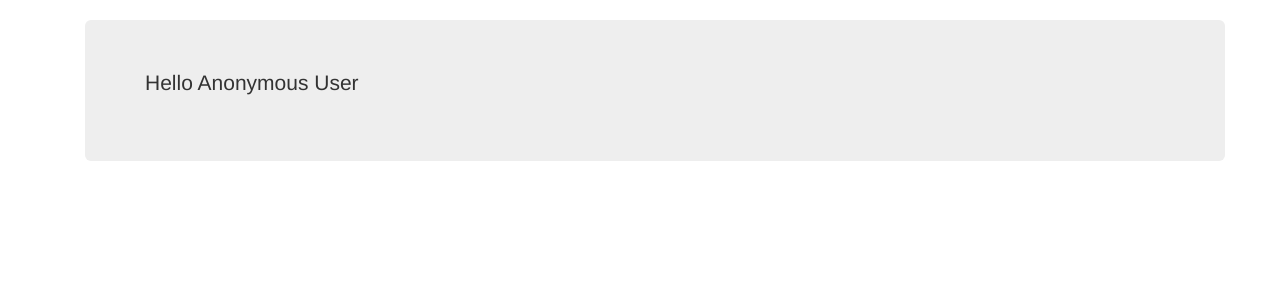
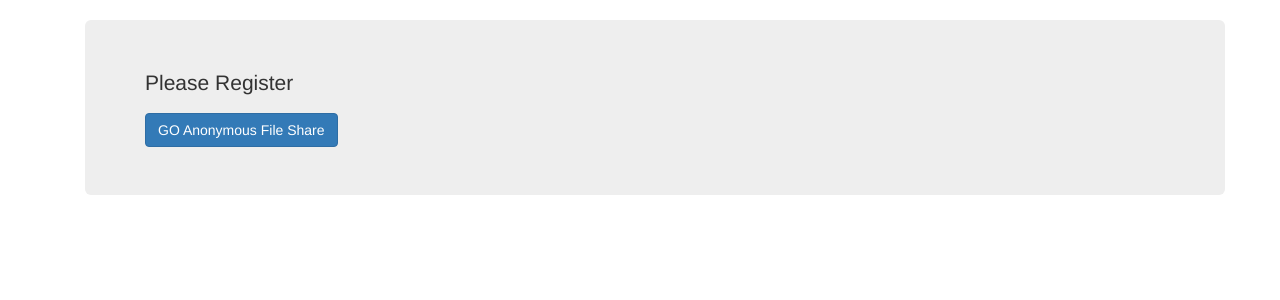
Before and after one commit to nikeshthapa255/file_share, a Django app: page / in a window 1280 px wide. Shown: the part 51-351 px from the top of the page. Run offline with Django 3.2, Linux system fonts and the light colour scheme; some libraries are stand-ins or nearby versions.

Commit message:
minor changes on anonymous file

```diff
--- a/file_share/anonymousfiles/urls.py
+++ b/file_share/anonymousfiles/urls.py
@@ -1,12 +1,11 @@
 from django.contrib import admin
 from django.urls import path, include
-from .views import AfileView, ShowFile
+from .views import AfileView
 
 app_name='anonymousfiles'
 
 
 urlpatterns = [
-    path("file/<int:pk>",ShowFile, name="show"),
     path("",AfileView.as_view(), name="home"),
 
 ]
--- a/file_share/anonymousfiles/views.py
+++ b/file_share/anonymousfiles/views.py
@@ -23,8 +23,3 @@ class AfileView(View):
             print('Not Validates', request.POST, form.data['fileloc'])
 
         return render(request, self.template_name, {'form': form})
-
-def ShowFile(request, pk):
-    template=str(Afile.objects.get(pk=pk).fileloc)
-
-    return redirect(template)
--- a/file_share/templates/iapp1/index.html
+++ b/file_share/templates/iapp1/index.html
@@ -6,7 +6,8 @@
     {% if user.is_authenticated %}
         <h2>Hello {{ user.username }}</h2>
     {% else %}
-        <p>Hello Anonymous User</p>
+        <p>Please Register</p>
+        <a href="{% url 'anomymousfiles:home' %}"><button class="btn btn-primary" src>GO Anonymous File Share</button></a>
     {% endif %}
   </div>
 </div>
```
Also changed, not shown: file_share/db.sqlite3, 1 other file.
